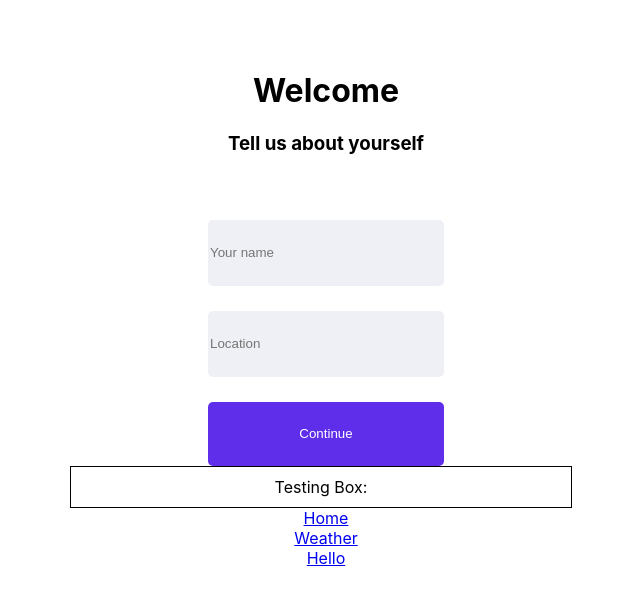
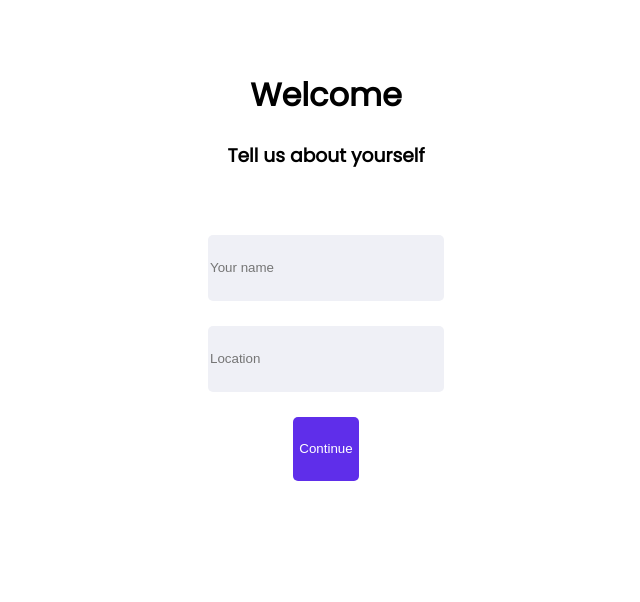
Before and after one commit to aaamg/React-Weather-App, a React (Create React App) app: page / in a window 1280 px wide. Shown: the top 602 px of the page, without its empty margins (314-954 px from the left). Built offline with nearby package versions, Linux system fonts and the light colour scheme.

Commit message:
state works, button works! styling needed.

```diff
--- a/public/index.html
+++ b/public/index.html
@@ -10,6 +10,8 @@
       content="Web site created using create-react-app"
     />
     <link rel="apple-touch-icon" href="%PUBLIC_URL%/logo192.png" />
+    <link rel="preconnect" href="https://fonts.gstatic.com">
+    <link href="https://fonts.googleapis.com/css2?family=Poppins&display=swap" rel="stylesheet">
     <!--
       manifest.json provides metadata used when your web app is installed on a
       user's mobile device or desktop. See https://developers.google.com/web/fundamentals/web-app-manifest/
--- a/src/component/Login.css
+++ b/src/component/Login.css
@@ -16,6 +16,7 @@
     flex-direction: column;
     justify-content: center;
     width: 236px;
+    /* border: 1px solid blue; */
 
 
 }
--- a/src/component/Login.js
+++ b/src/component/Login.js
@@ -1,4 +1,5 @@
 import React, { useState, useContext } from 'react'
+import { Link } from "react-router-dom";
 import { Context } from '../component/Context'
 import './Login.css'
 
@@ -43,7 +44,9 @@ var Login = () => {
                                 onChange={(e) => setLocation(e.target.value)}
                                 placeholder="Location"
                                 />
-                        <input className="input-continue" type="submit" value="Continue" onClick={(e) => setName()} onClick={(e) => setLocation()}/>
+                        <Link to="/weather">
+                            <input className="input-continue" type="submit" value="Continue"/>
+                        </Link>
                     </form>
                 </div>
                 {/* <p>{name}</p> */}
--- a/src/component/WeatherPage.js
+++ b/src/component/WeatherPage.js
@@ -32,6 +32,7 @@ const testData = [
     },
 
 ]
+var degree = '&#176;';
 
 
 const WeatherPage = (props) => {
@@ -89,6 +90,9 @@ const WeatherPage = (props) => {
             console.log("Error: ", err);
           });
       }, []);
+      // Convert number to 2 decimals
+        // var temp1Str = weather.temp1;
+        //     temp1Str.toFixed(0);
 
     return(
         <div className="weather-page">
@@ -107,8 +111,10 @@ const WeatherPage = (props) => {
                         />
                         )})}
                     </p> */}
+                    {/* RE Above: I wanted to find a way to map through my API values, but was having trouble so I just hard coded the cards/state but with more time this could be refactored! */}
                 <div className="boxes">
                     <Card
+                            // temp={`${weather.temp1} ` + '&#176;'}
                             temp={weather.temp1}
                             day={weather.day1}
                             date={weather.date1}
--- a/src/index.css
+++ b/src/index.css
@@ -1,8 +1,9 @@
 body {
   margin: 0;
-  font-family: -apple-system, BlinkMacSystemFont, 'Segoe UI', 'Roboto', 'Oxygen',
+  /* font-family: -apple-system, BlinkMacSystemFont, 'Segoe UI', 'Roboto', 'Oxygen',
     'Ubuntu', 'Cantarell', 'Fira Sans', 'Droid Sans', 'Helvetica Neue',
-    sans-serif;
+    sans-serif; */
+    font-family: 'Poppins', sans-serif;
   -webkit-font-smoothing: antialiased;
   -moz-osx-font-smoothing: grayscale;
 }
--- a/src/utils/Routes.js
+++ b/src/utils/Routes.js
@@ -27,10 +27,10 @@ const Routes = () => {
             {/* <Context.Provider value={{providerName, providerLocation}}> */}
             <Context.Provider value={providerValue}>
                 <Route exact path ="/" component={Login} />
-                <Route exact path="/" component={Hello} />
+                {/* <Route exact path="/" component={Hello} /> */}
                 <Route path="/weather" component={WeatherPage} />
                 <Route path="/hello" component={Hello} />
-                <Route path ="/" component={Navi} />
+                {/* <Route path ="/" component={Navi} /> */}
             </Context.Provider>
         </>
     );
```
Also changed, not shown: src/component/WeatherPage.css (line endings or trailing spaces), 1 other file (tests, documents, lock files or other folders).
